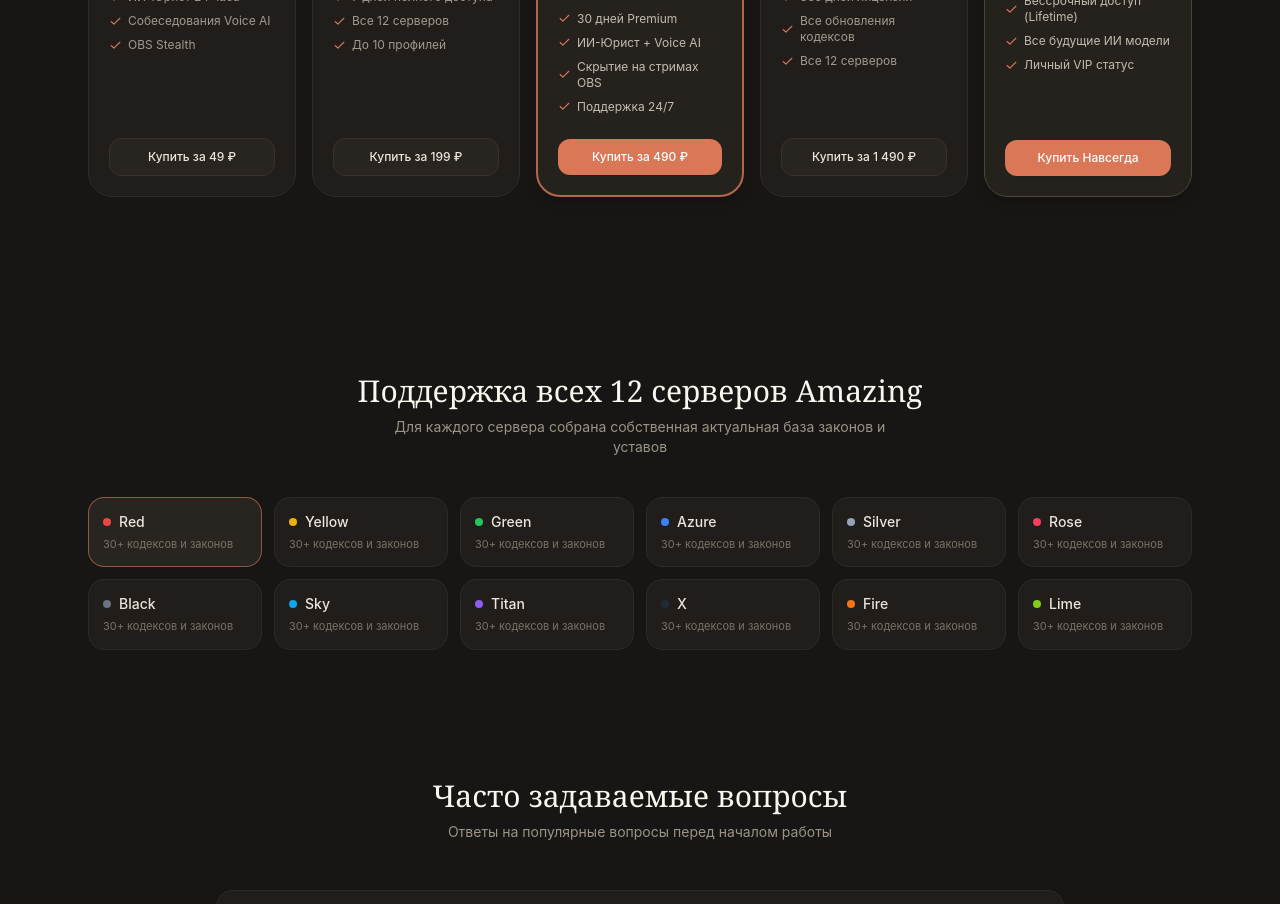
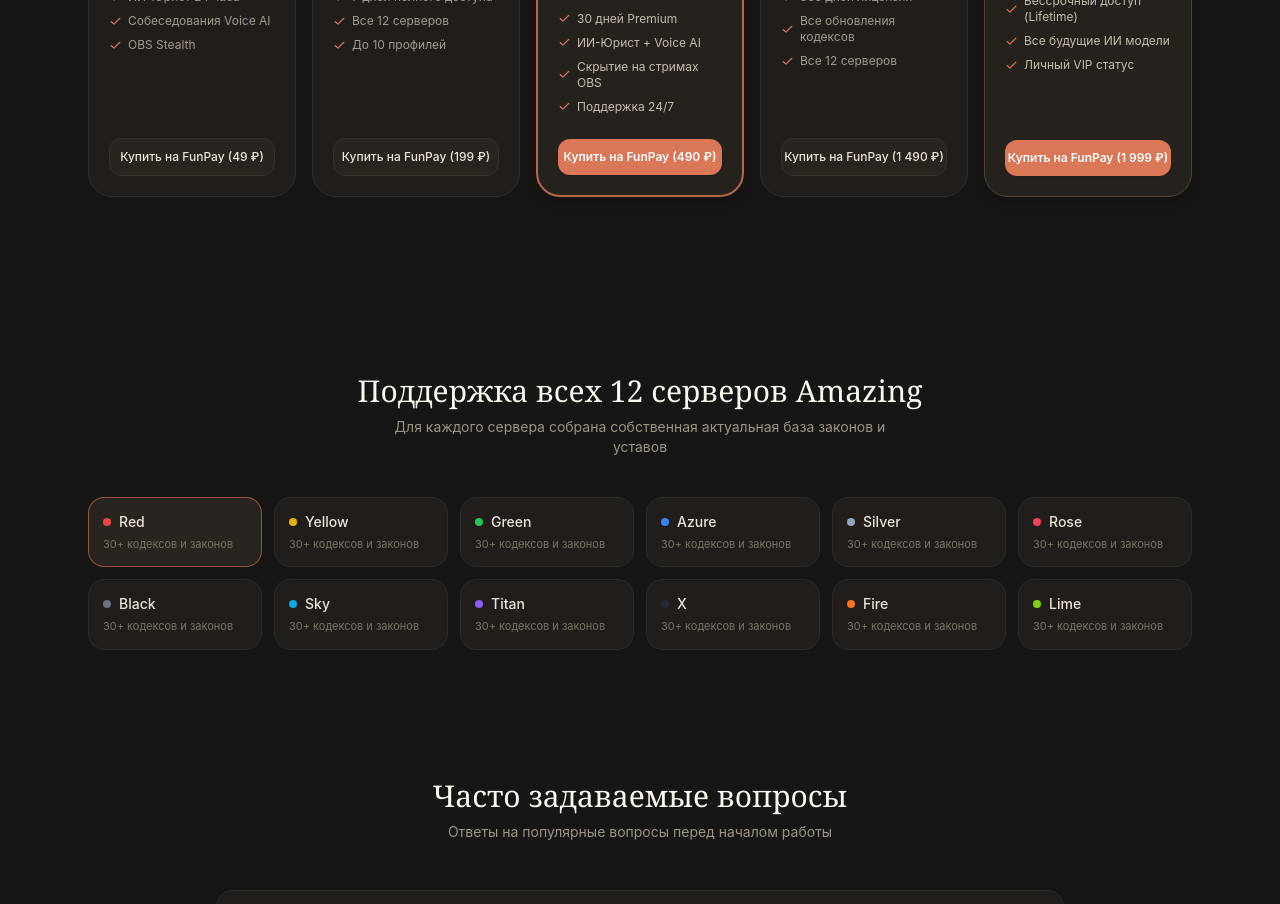
Before and after one commit to Xinatory501/rp-assistant, a React (Vite) app: page / in a window 1280 px wide. Shown: the part 3800-4704 px from the top of the page. Built offline with nearby package versions, Linux system fonts and the light colour scheme.

Commit message:
feat: link official FunPay lots for all 5 tariff tiers

```diff
--- a/src/pages/Admin.tsx
+++ b/src/pages/Admin.tsx
@@ -95,15 +95,22 @@ export default function AdminPage({ onBack }: { onBack: () => void }) {
     try {
       const raw = localStorage.getItem('amz_pay_links');
       return raw ? JSON.parse(raw) : {
-        day1: '',
-        week1: '',
-        month1: '',
-        year1: '',
-        lifetime: '',
-        tgBot: 'https://t.me/'
+        day1: 'https://funpay.com/lots/offer?id=75279018',
+        week1: 'https://funpay.com/lots/offer?id=75279439',
+        month1: 'https://funpay.com/lots/offer?id=75279686',
+        year1: 'https://funpay.com/lots/offer?id=75280030',
+        lifetime: 'https://funpay.com/lots/offer?id=75280172',
+        tgBot: 'https://funpay.com/lots/offer?id=75280172'
       };
     } catch {
-      return { day1: '', week1: '', month1: '', year1: '', lifetime: '', tgBot: 'https://t.me/' };
+      return {
+        day1: 'https://funpay.com/lots/offer?id=75279018',
+        week1: 'https://funpay.com/lots/offer?id=75279439',
+        month1: 'https://funpay.com/lots/offer?id=75279686',
+        year1: 'https://funpay.com/lots/offer?id=75280030',
+        lifetime: 'https://funpay.com/lots/offer?id=75280172',
+        tgBot: 'https://funpay.com/lots/offer?id=75280172'
+      };
     }
   });
 
--- a/src/pages/Landing.tsx
+++ b/src/pages/Landing.tsx
@@ -15,15 +15,35 @@ interface LandingProps {
   onOpenApp: () => void;
 }
 
-// Payment links placeholder — ready to be replaced with your real checkout links
-export const PAYMENT_LINKS = {
-  day1: '',       // Ссылка на оплату 1 дня (49 ₽)
-  week1: '',      // Ссылка на оплату 1 недели (199 ₽)
-  month1: '',     // Ссылка на оплату 1 месяца (490 ₽)
-  year1: '',      // Ссылка на оплату 1 года (1 490 ₽)
-  lifetime: '',   // Ссылка на оплату Навсегда (1 999 ₽)
-  contact: 'https://t.me/', // Telegram поддержка / продажа
+// Official Payment links (FunPay & Custom Checkout)
+export const DEFAULT_PAYMENT_LINKS = {
+  day1: 'https://funpay.com/lots/offer?id=75279018',       // Ссылка на оплату 1 дня (49 ₽)
+  week1: 'https://funpay.com/lots/offer?id=75279439',      // Ссылка на оплату 1 недели (199 ₽)
+  month1: 'https://funpay.com/lots/offer?id=75279686',     // Ссылка на оплату 1 месяца (490 ₽)
+  year1: 'https://funpay.com/lots/offer?id=75280030',      // Ссылка на оплату 1 года (1 490 ₽)
+  lifetime: 'https://funpay.com/lots/offer?id=75280172',   // Ссылка на оплату Навсегда (1 999 ₽)
+  contact: 'https://funpay.com/lots/offer?id=75280172',
 };
+
+export const getPaymentLinks = () => {
+  try {
+    const raw = localStorage.getItem('amz_pay_links');
+    if (raw) {
+      const parsed = JSON.parse(raw);
+      return {
+        day1: parsed.day1 || DEFAULT_PAYMENT_LINKS.day1,
+        week1: parsed.week1 || DEFAULT_PAYMENT_LINKS.week1,
+        month1: parsed.month1 || DEFAULT_PAYMENT_LINKS.month1,
+        year1: parsed.year1 || DEFAULT_PAYMENT_LINKS.year1,
+        lifetime: parsed.lifetime || DEFAULT_PAYMENT_LINKS.lifetime,
+        contact: parsed.tgBot || DEFAULT_PAYMENT_LINKS.contact,
+      };
+    }
+  } catch {}
+  return DEFAULT_PAYMENT_LINKS;
+};
+
+export const PAYMENT_LINKS = DEFAULT_PAYMENT_LINKS;
 
 // Official GitHub Releases Downloads
 export const GITHUB_DOWNLOADS = {
@@ -35,6 +55,7 @@ export const GITHUB_DOWNLOADS = {
 export default function Landing({ onOpenApp }: LandingProps) {
   const [selectedServer, setSelectedServer] = useState('Red');
   const [activeFaq, setActiveFaq] = useState<number | null>(null);
+  const payLinks = getPaymentLinks();
 
   const faqs = [
     {
@@ -640,11 +661,12 @@ export default function Landing({ onOpenApp }: LandingProps) {
             </div>
 
             <a
-              href={PAYMENT_LINKS.day1 || '#pricing'}
-              onClick={e => { if (!PAYMENT_LINKS.day1) { alert("Ссылка на оплату тарифа скоро будет добавлена!"); } }}
-              className="mt-6 w-full py-2.5 rounded-xl text-xs font-medium text-center bg-[#282420] hover:bg-[#d97757] text-[#ede5dc] hover:text-white border border-[#38322c] transition-all"
+              href={payLinks.day1}
+              target="_blank"
+              rel="noopener noreferrer"
+              className="mt-6 w-full py-2.5 rounded-xl text-xs font-medium text-center bg-[#282420] hover:bg-[#d97757] text-[#ede5dc] hover:text-white border border-[#38322c] transition-all flex items-center justify-center gap-1.5"
             >
-              Купить за 49 ₽
+              Купить на FunPay (49 ₽)
             </a>
           </div>
 
@@ -663,11 +685,12 @@ export default function Landing({ onOpenApp }: LandingProps) {
             </div>
 
             <a
-              href={PAYMENT_LINKS.week1 || '#pricing'}
-              onClick={e => { if (!PAYMENT_LINKS.week1) { alert("Ссылка на оплату тарифа скоро будет добавлена!"); } }}
-              className="mt-6 w-full py-2.5 rounded-xl text-xs font-medium text-center bg-[#282420] hover:bg-[#d97757] text-[#ede5dc] hover:text-white border border-[#38322c] transition-all"
+              href={payLinks.week1}
+              target="_blank"
+              rel="noopener noreferrer"
+              className="mt-6 w-full py-2.5 rounded-xl text-xs font-medium text-center bg-[#282420] hover:bg-[#d97757] text-[#ede5dc] hover:text-white border border-[#38322c] transition-all flex items-center justify-center gap-1.5"
             >
-              Купить за 199 ₽
+              Купить на FunPay (199 ₽)
             </a>
           </div>
 
@@ -690,11 +713,12 @@ export default function Landing({ onOpenApp }: LandingProps) {
             </div>
 
             <a
-              href={PAYMENT_LINKS.month1 || '#pricing'}
-              onClick={e => { if (!PAYMENT_LINKS.month1) { alert("Ссылка на оплату тарифа скоро будет добавлена!"); } }}
-              className="mt-6 w-full py-2.5 rounded-xl text-xs font-medium text-center bg-[#d97757] hover:bg-[#c96545] text-white shadow-sm transition-all"
+              href={payLinks.month1}
+              target="_blank"
+              rel="noopener noreferrer"
+              className="mt-6 w-full py-2.5 rounded-xl text-xs font-medium text-center bg-[#d97757] hover:bg-[#c96545] text-white shadow-sm transition-all flex items-center justify-center gap-1.5 font-semibold"
             >
-              Купить за 490 ₽
+              Купить на FunPay (490 ₽)
             </a>
           </div>
 
@@ -713,11 +737,12 @@ export default function Landing({ onOpenApp }: LandingProps) {
             </div>
 
             <a
-              href={PAYMENT_LINKS.year1 || '#pricing'}
-              onClick={e => { if (!PAYMENT_LINKS.year1) { alert("Ссылка на оплату тарифа скоро будет добавлена!"); } }}
-              className="mt-6 w-full py-2.5 rounded-xl text-xs font-medium text-center bg-[#282420] hover:bg-[#d97757] text-[#ede5dc] hover:text-white border border-[#38322c] transition-all"
+              href={payLinks.year1}
+              target="_blank"
+              rel="noopener noreferrer"
+              className="mt-6 w-full py-2.5 rounded-xl text-xs font-medium text-center bg-[#282420] hover:bg-[#d97757] text-[#ede5dc] hover:text-white border border-[#38322c] transition-all flex items-center justify-center gap-1.5"
             >
-              Купить за 1 490 ₽
+              Купить на FunPay (1 490 ₽)
             </a>
           </div>
 
@@ -742,11 +767,12 @@ export default function Landing({ onOpenApp }: LandingProps) {
             </div>
 
             <a
-              href={PAYMENT_LINKS.lifetime || '#pricing'}
-              onClick={e => { if (!PAYMENT_LINKS.lifetime) { alert("Ссылка на оплату тарифа скоро будет добавлена!"); } }}
-              className="mt-6 w-full py-2.5 rounded-xl text-xs font-medium text-center bg-[#d97757] hover:bg-[#c96545] text-white shadow-sm transition-all"
+              href={payLinks.lifetime}
+              target="_blank"
+              rel="noopener noreferrer"
+              className="mt-6 w-full py-2.5 rounded-xl text-xs font-medium text-center bg-[#d97757] hover:bg-[#c96545] text-white shadow-sm transition-all flex items-center justify-center gap-1.5 font-semibold"
             >
-              Купить Навсегда
+              Купить на FunPay (1 999 ₽)
             </a>
           </div>
 
```
